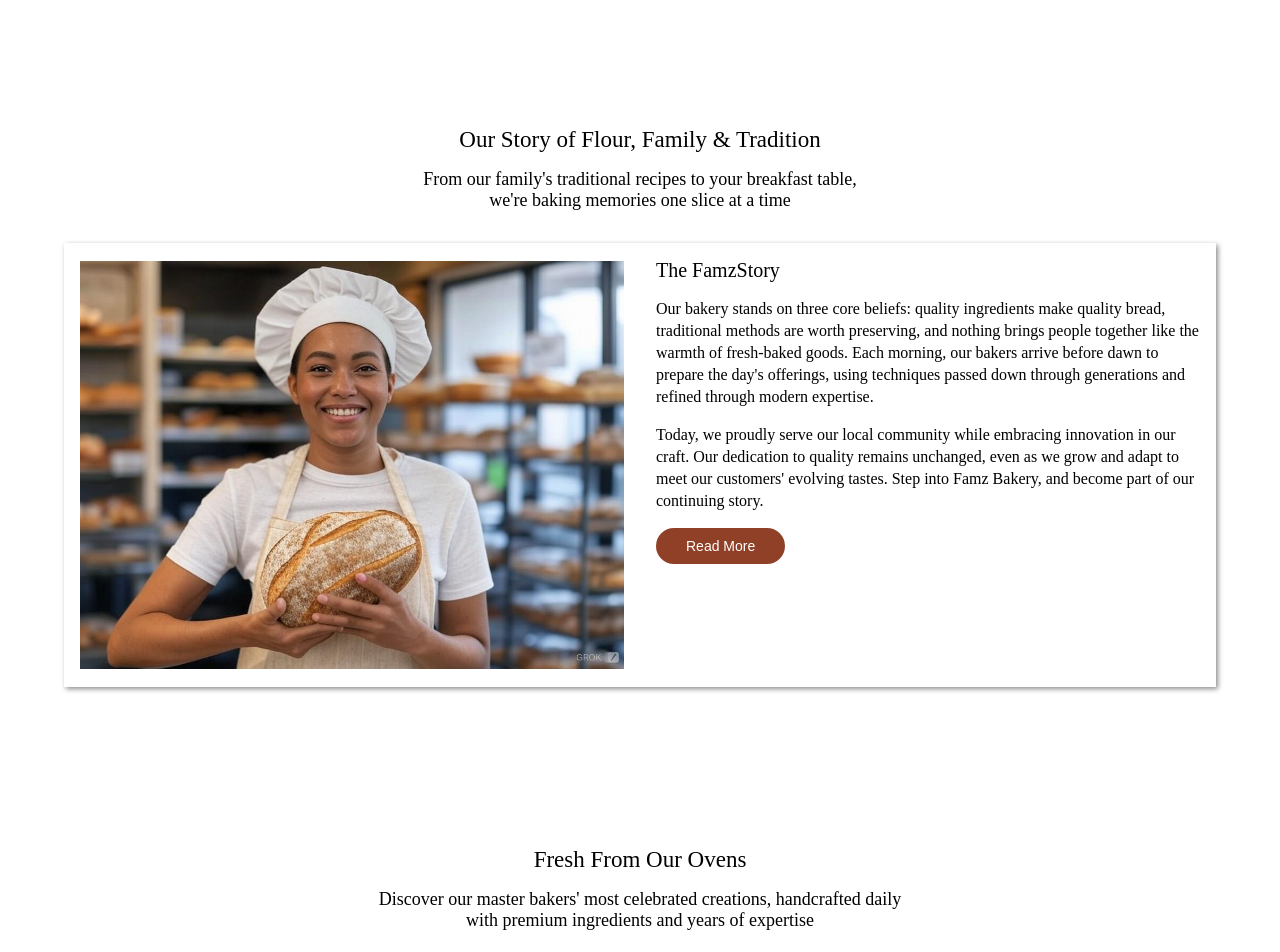
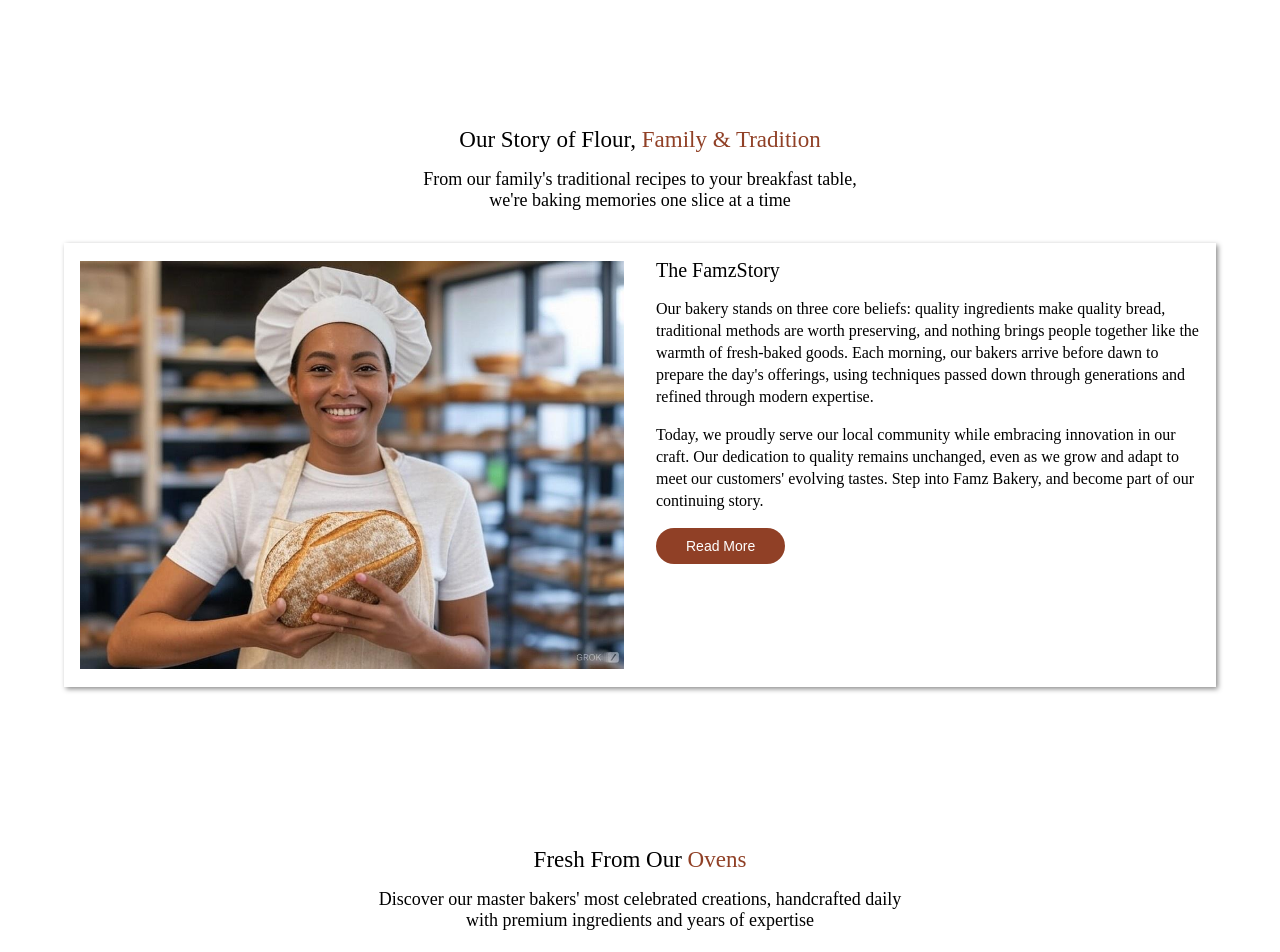
Before and after one commit to Onitoheeb/famzBakery, a React (Vite) app in the folder famzBakery/: page / in a window 1280 px wide. Shown: the part 1460-2412 px from the top of the page. Built offline with nearby package versions, Linux system fonts and the light colour scheme.

Commit message:
Add span and color to the hot and about header

```diff
--- a/famzBakery/src/home/about/About.jsx
+++ b/famzBakery/src/home/about/About.jsx
@@ -4,7 +4,7 @@
   return (
     <div className='about-container'>
         <div className="about-header">
-            <h3>Our Story of Flour, Family & Tradition</h3>
+            <h3>Our Story of Flour, <span>Family & Tradition</span></h3>
             <p>From our family's traditional recipes to your breakfast table, we're baking memories one slice at a time</p>
         </div>
         <div className="about-body">
--- a/famzBakery/src/home/about/about.css
+++ b/famzBakery/src/home/about/about.css
@@ -15,6 +15,9 @@
     font-size: 23px;
     font-weight: 500;
     text-align: center;
+}
+.about-header h3 span{
+    color: #904026;
 }
 .about-header p{
     align-items: center;
--- a/famzBakery/src/home/hot/Hot.jsx
+++ b/famzBakery/src/home/hot/Hot.jsx
@@ -7,7 +7,7 @@
   return (
     <div className='hot-container'>
         <div className="hot-header">
-            <h3>Fresh From Our Ovens</h3>
+            <h3>Fresh From Our <span>Ovens</span></h3>
             <p>Discover our master bakers' most celebrated creations, handcrafted daily with premium ingredients and years of expertise</p>
         </div>
         <div className="hot-body">
--- a/famzBakery/src/home/hot/hot.css
+++ b/famzBakery/src/home/hot/hot.css
@@ -16,6 +16,9 @@
     font-weight: 500;
     text-align: center;
 }
+.hot-header h3 span{
+    color: #904026;
+}
 .hot-header p{
     text-align: center;
     font-size: 18px;
```
